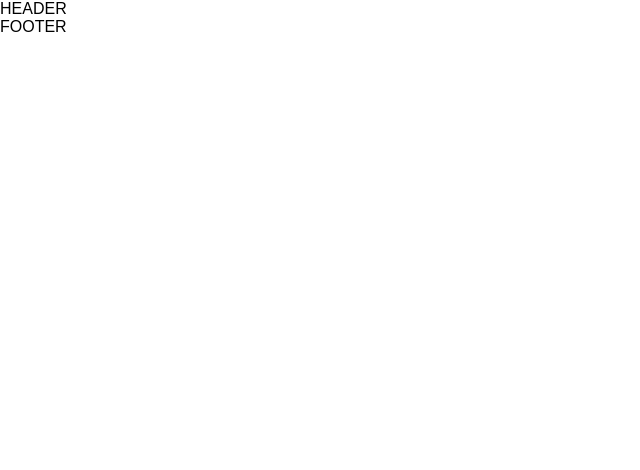
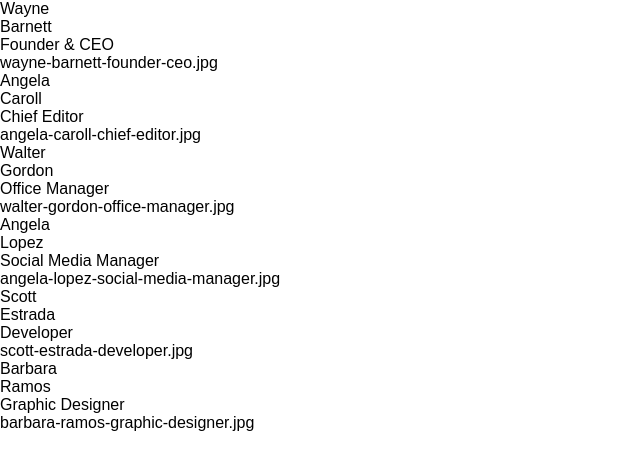
Before and after one commit to FrancescoBoco/js-our-team, a plain HTML site: page index.html in a window 1280 px wide. Shown: the whole page, without its empty margins (0-640 px from the left). Drawn offline with Linux system fonts and the light colour scheme.

Commit message:
ADD stampa in pagina

```diff
--- a/index.html
+++ b/index.html
@@ -9,18 +9,11 @@
     <!-- FONT  -->
 </head>
 <body>
+<main>
+    <div id="container">
 
-    <header>
-        HEADER
-    </header>
-
-    <main>
-        <MAIN>
-    </main>
-
-    <footer>
-        FOOTER
-    </footer>
+    </div>
+</main>
 
 
     <!-- SCRIPT  -->
--- a/js/script.js
+++ b/js/script.js
@@ -50,8 +50,35 @@ const usersArray = [
 
 ]
 
+
 console.log('array users' , usersArray, typeof usersArray)
 
-for(let key in usersArray){
-    console.log('stampa array object', key , usersArray[key])
+let myContainer = document.getElementById('container')
+
+
+
+// for(let key in usersArray){
+
+//     let newCell = document.createElement('div');
+//     newCell.append(usersArray[key])
+//     newCell.classList.add('cell');
+//     myContainer.append(newCell)
+
+//     console.log('stampa array object', key , usersArray[key])
+// }
+
+// for (let i = 0; i < usersArray.length; i++) {
+//     console.log('array', usersArray, typeof usersArray )
+
+// }
+for (let i = 0; i < usersArray.length; i++) {
+    const element = usersArray[i];
+
+    for (const key in element) {
+        console.log(key, element[key]);
+        let newCell = document.createElement('div');
+        newCell.append(element[key])
+        newCell.classList.add('cell');
+        myContainer.append(newCell)
+    }
 }
```
